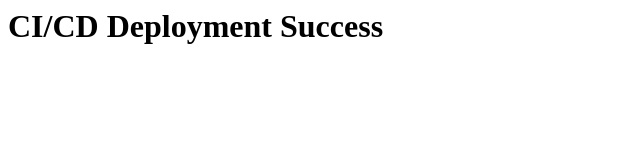
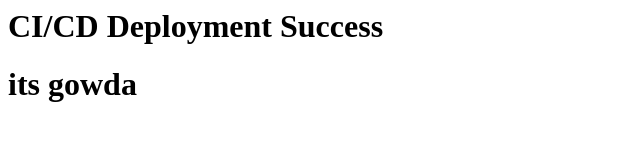
Before and after one commit to gowda-m/aws-devops-projects, a plain HTML site: page ec2-ci-cd-jenkins-docker/index.html in a window 1280 px wide. Shown: the whole page, without its empty margins (0-640 px from the left). Drawn offline with Linux system fonts and the light colour scheme.

Commit message:
Update index.html

```diff
--- a/ec2-ci-cd-jenkins-docker/index.html
+++ b/ec2-ci-cd-jenkins-docker/index.html
@@ -1 +1,2 @@
 <h1>CI/CD Deployment Success</h1>
+<h1>its gowda</h1>
```
